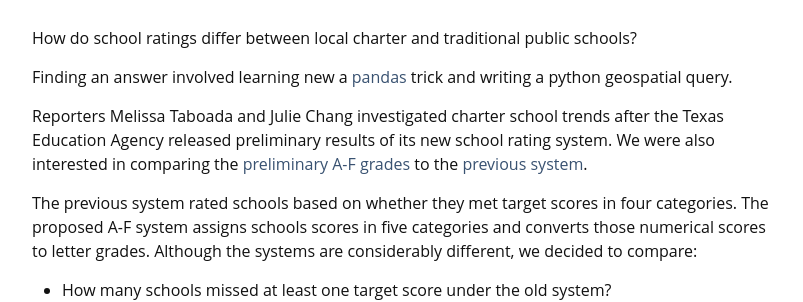
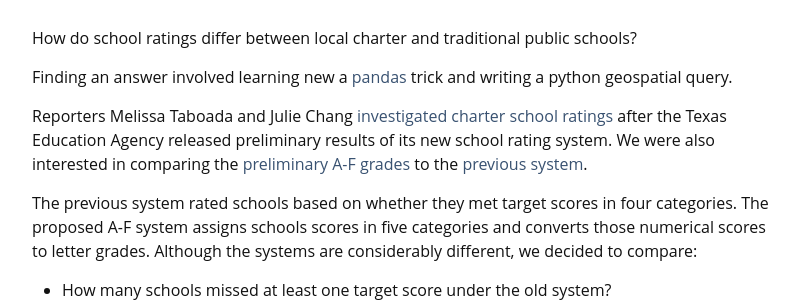
Before and after one commit to statesman/statesman.github.io, a Jekyll site: the page built from _posts/2017-01-13-school-ratings.md, in a window 1280 px wide and 900 px high. Shown: the part 228-530 px from the top of the window, without its empty margins (238-1041 px from the left). Built offline with Jekyll 4.4.1, drawn with Linux system fonts in a browser that asks for light colours.

Commit message:
Add link to school ratings post

```diff
--- a/_posts/2017-01-13-school-ratings.md
+++ b/_posts/2017-01-13-school-ratings.md
@@ -13,7 +13,7 @@ How do school ratings differ between local charter and traditional public school
 
 Finding an answer involved learning new a [pandas](http://pandas.pydata.org/) trick and writing a python geospatial query.
 
-Reporters Melissa Taboada and Julie Chang investigated charter school trends after the Texas Education Agency released preliminary results of its new school rating system. We were also interested in comparing the [preliminary A-F grades](http://www.mystatesman.com/news/local-education/texas-schools-and-districts-got-their-letter-grades-from-state/06y5h5VGHqhfgcAozpXh7I/) to the [previous system](http://www.statesman.com/news/local/four-austin-middle-schools-stumble-texas-education-ratings/N53OLKMxv8v6xvAe2kNARM/).
+Reporters Melissa Taboada and Julie Chang [investigated charter school ratings](http://www.mystatesman.com/news/local-education/statesman-analysis-texas-school-grades-give-boost-charters/b1PNDAGakpBzkOZXKsQCxM/) after the Texas Education Agency released preliminary results of its new school rating system. We were also interested in comparing the [preliminary A-F grades](http://www.mystatesman.com/news/local-education/texas-schools-and-districts-got-their-letter-grades-from-state/06y5h5VGHqhfgcAozpXh7I/) to the [previous system](http://www.statesman.com/news/local/four-austin-middle-schools-stumble-texas-education-ratings/N53OLKMxv8v6xvAe2kNARM/).
 
 The previous system rated schools based on whether they met target scores in four categories. The proposed A-F system assigns schools scores in five categories and converts those numerical scores to letter grades. Although the systems are considerably different, we decided to compare:
 
```
